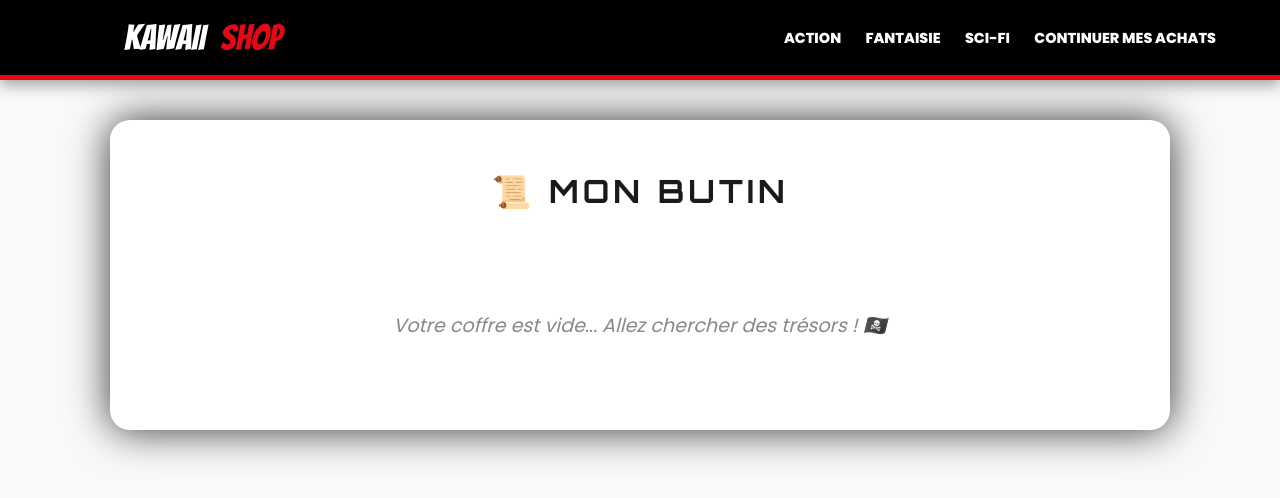
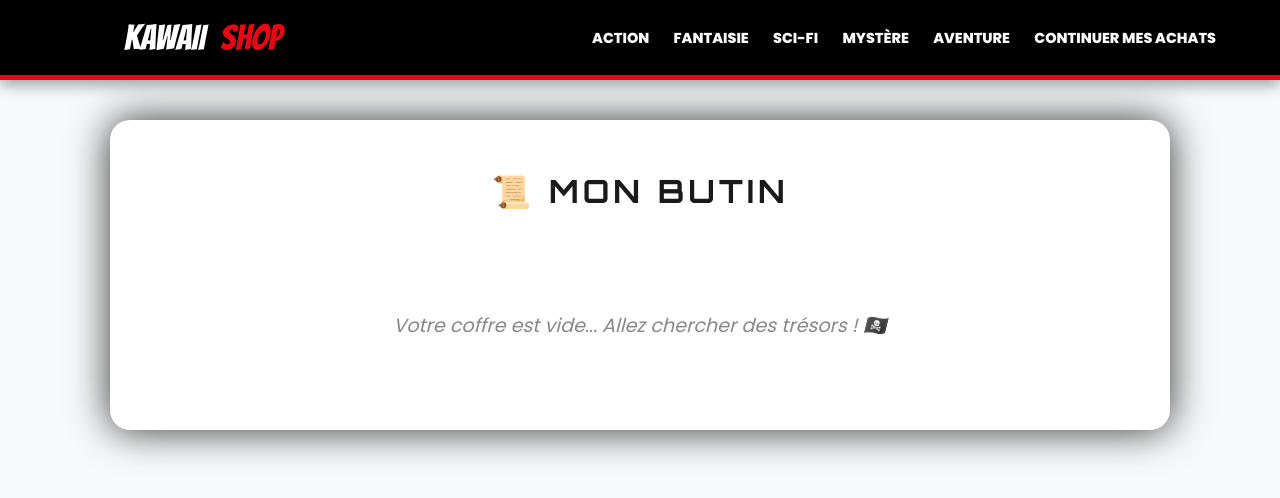
Before and after one commit to e-com-gbn/KawaiiShop-Ebook, a plain HTML site: page cart.html in a window 1280 px wide. Drawn offline with Linux system fonts and the light colour scheme.

Commit message:
Update cart.html

```diff
--- a/cart.html
+++ b/cart.html
@@ -137,6 +137,8 @@
             <a href="category.html?genre=action">Action</a>
             <a href="category.html?genre=fantasy">Fantaisie</a>
             <a href="category.html?genre=scifi">Sci-Fi</a>
+            <a href="category.html?genre=mystere">Mystère</a>
+            <a href="category.html?genre=aventure">Aventure</a>
             <a href="index.html" style="color:var(--accent-gold);">Continuer mes achats</a>
         </nav>
     </header>
```
